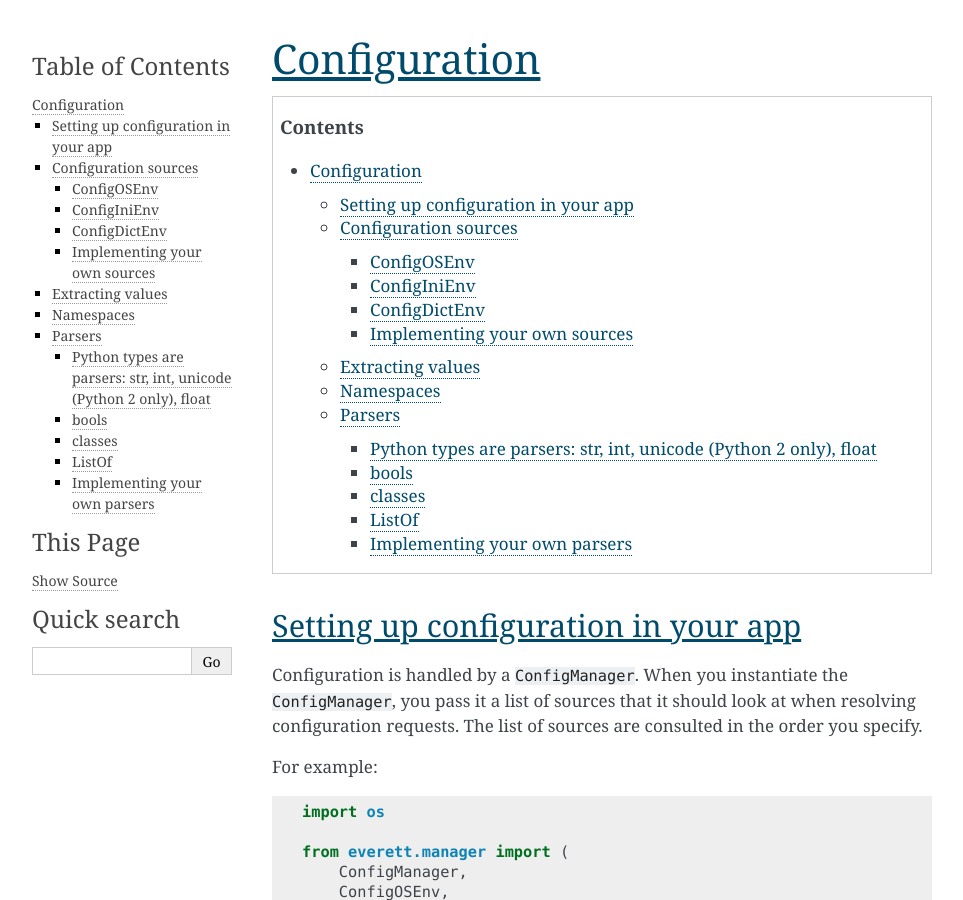
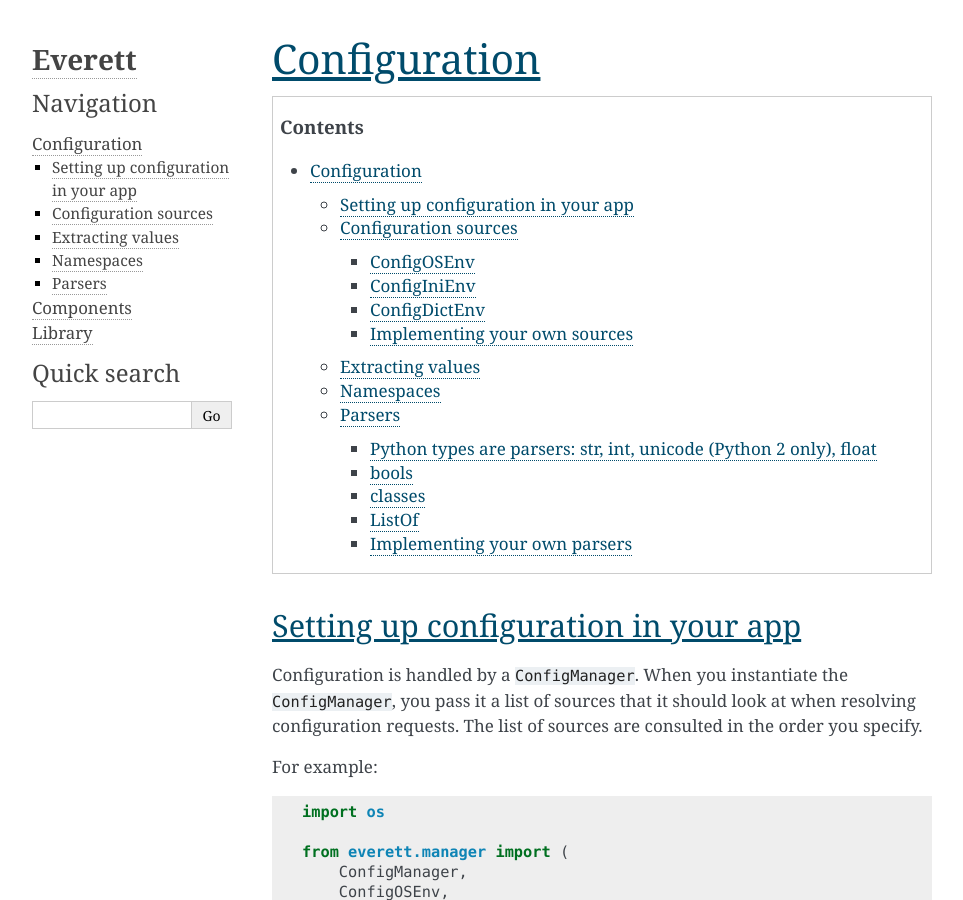
Before and after one commit to willkg/everett, a Sphinx documentation site: the page built from docs/configuration.rst, in a window 1280 px wide and 900 px high. Shown: the whole window, without its empty margins (148-1111 px from the left). Built offline with Sphinx 7.4.7, drawn with Linux system fonts in a browser that asks for light colours; some of the changed lines change nothing that is shown.

Commit message:
Fix Sphinx docs to render on RTD better

```diff
--- a/docs/conf.py
+++ b/docs/conf.py
@@ -16,9 +16,13 @@
 # add these directories to sys.path here. If the directory is relative to the
 # documentation root, use os.path.abspath to make it absolute, like shown here.
 #
-# import os
-# import sys
-# sys.path.insert(0, os.path.abspath('.'))
+import os
+import sys
+cwd = os.getcwd()
+project_root = os.path.dirname(cwd)
+sys.path.insert(0, project_root)
+
+import everett
 
 # -- General configuration ------------------------------------------------
 
@@ -59,9 +63,9 @@
 # built documents.
 #
 # The short X.Y version.
-version = u'0.1'
+version = everett.__version__
 # The full version, including alpha/beta/rc tags.
-release = u'0.1'
+release = everett.__release__
 
 # The language for content autogenerated by Sphinx. Refer to documentation
 # for a list of supported languages.
@@ -176,7 +180,14 @@
 
 # Custom sidebar templates, maps document names to template names.
 #
-# html_sidebars = {}
+html_sidebars = {
+    '**': [
+        'about.html',
+        'navigation.html',
+        'relations.html',
+        'searchbox.html',
+    ]
+}
 
 # Additional templates that should be rendered to pages, maps page names to
 # template names.
```
